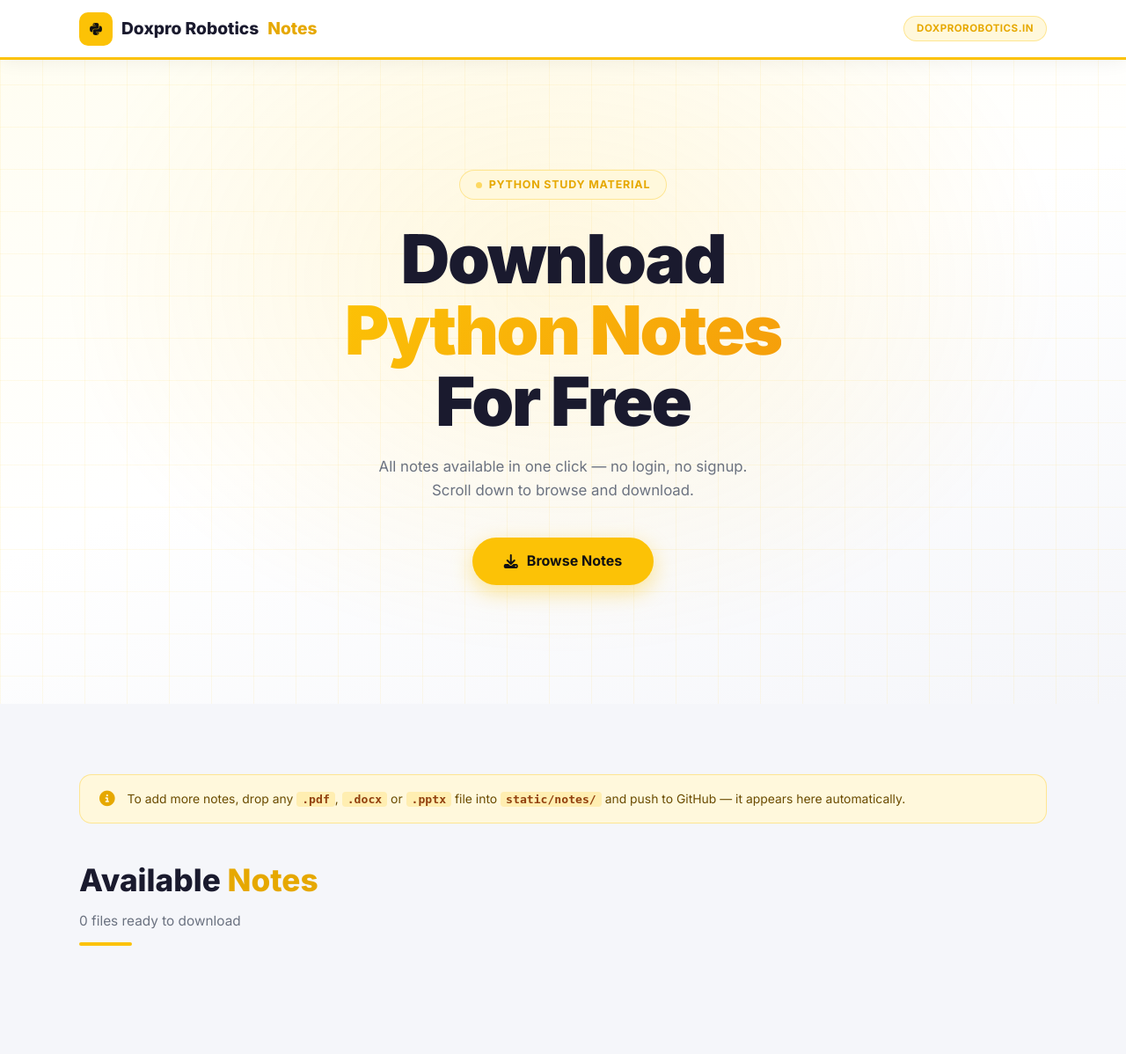
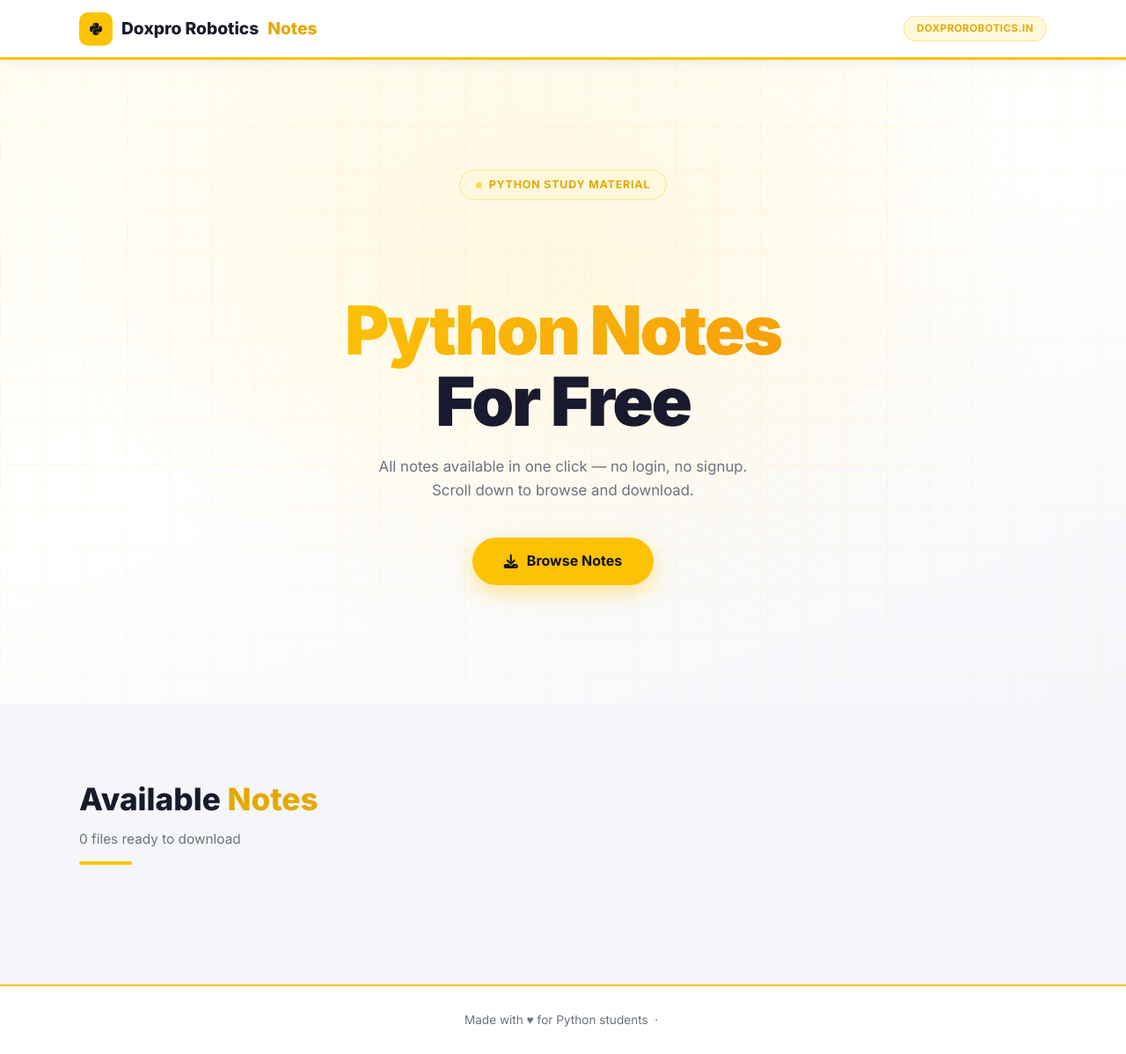
Before and after one commit to doxpro26-star/noteportal, a Flask app: page / in a window 1280 px wide. Shown: the top 1198 px of the page at 88% size. After the commit the page ends 1167 px from the top, so only its background shows below. Run offline with Flask 3, Linux system fonts and the light colour scheme.

Commit message:
Update index.html

```diff
--- a/templates/index.html
+++ b/templates/index.html
@@ -276,7 +276,7 @@
                 Python Study Material
             </div>
             <h1 class="hero-title">
-                Download<br>
+               <br>
                 <span class="accent">Python Notes</span><br>
                 For Free
             </h1>
@@ -296,13 +296,7 @@
         <div class="container">
 
             <!-- Info bar -->
-            <div class="info-bar">
-                <i class="fa-solid fa-circle-info"></i>
-                <p>
-                    To add more notes, drop any <code>.pdf</code>, <code>.docx</code> or <code>.pptx</code> file into
-                    <code>static/notes/</code> and push to GitHub — it appears here automatically.
-                </p>
-            </div>
+
 
             <!-- Heading -->
             <div class="section-head">
```
